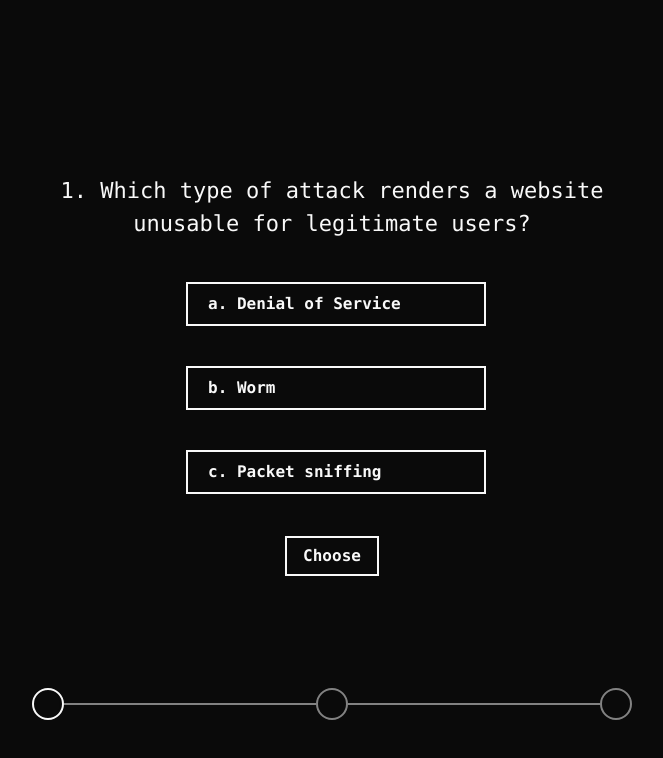
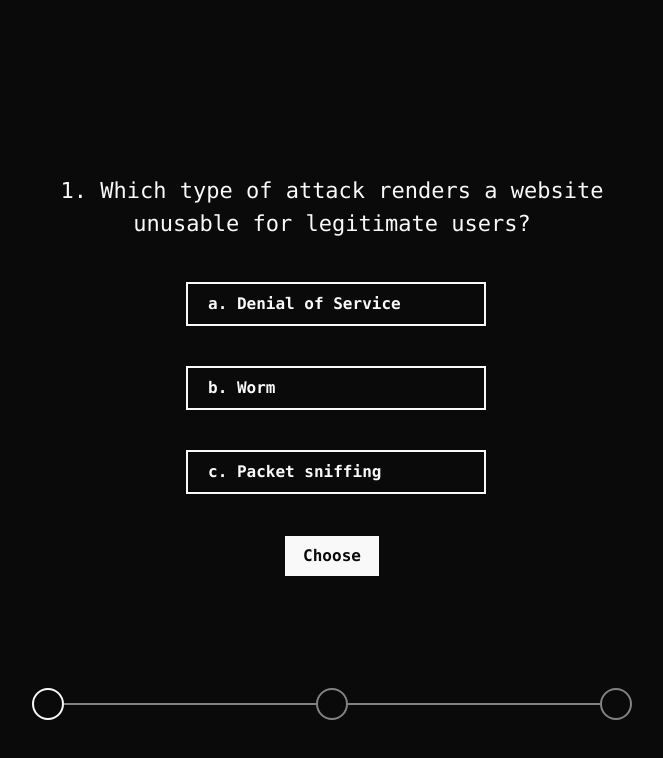
Before and after one commit to kabizzle/NetDefender, a React (Vite) app: page /level/1 in a window 1280 px wide. Both pictures are taken after a click on the button "Start". Shown: the top 758 px of the page, without its empty margins (308-971 px from the left). Built offline with nearby package versions, Linux system fonts and the light colour scheme.

Commit message:
fixed bug where selected button was unreadable, also linked end of level to main menu

```diff
--- a/src/components/MS/Questions.tsx
+++ b/src/components/MS/Questions.tsx
@@ -10,6 +10,8 @@ import { Box, Button, ButtonGroup,   Step,
   Stepper,
   useSteps,Progress, Flex, AbsoluteCenter, Grid, GridItem, Icon, Text, extendTheme, Stack } from "@chakra-ui/react";
 
+import { Link } from "react-router-dom";
+import { homedir } from "os";
 
   /*interface LevelQuestion {
     id: number;
@@ -46,8 +48,8 @@ const Questions = (props: any) => {
 
   const alphabet = ["a", "b", "c", "d", "e", "f", "g"]
   const questions = props.quiz
-  const ogButtonColors = Array.from({length: questions.length}, () => ({border: "game.white", fill: "game.black"}));
-  const [buttonColors, setButtonColors] = useState(Array.from({length: questions.length}, () => ({border: "game.white", fill: "game.black"})));
+  const ogButtonColors = Array.from({length: questions.length}, () => ({border: "game.white", fill: "game.black", text_color: "game.white"}));
+  const [buttonColors, setButtonColors] = useState(Array.from({length: questions.length}, () => ({border: "game.white", fill: "game.black", text_color: "game.white"})));
   const [selectedOption, setSelectedOption] = useState(null);
   const [currentQuestionIndex, setCurrentQuestionIndex] = useState(0);
   const [score, setScore] = useState(0); // counts correct answers
@@ -108,6 +110,7 @@ const Questions = (props: any) => {
       setButtonColors(() => {
         const updatedColors = ogButtonColors;
         updatedColors[index].fill = "game.white.30";
+		updatedColors[index].text_color = "game.black";
         return updatedColors;
       });
   };
@@ -141,6 +144,7 @@ const Questions = (props: any) => {
           const updatedColors = [...prevColors];
           updatedColors[selectedIndex].border = "game.green";
           updatedColors[selectedIndex].fill = "game.black";
+		  updatedColors[selectedIndex].text_color = "game.white";
           return updatedColors;
         });
         setStepColors(() => {
@@ -152,6 +156,7 @@ const Questions = (props: any) => {
         const updatedColors = [...prevColors];
         updatedColors[selectedIndex].border = "game.red";
         updatedColors[selectedIndex].fill = "game.black";
+		updatedColors[selectedIndex].text_color = "game.white";
         return updatedColors;
       });
       setStepColors(() => {
@@ -168,7 +173,7 @@ const Questions = (props: any) => {
     if (buttonStage == "choose") {
     return (
       <Button
-        onClick={isCorrect} border="2px" borderColor="game.white" bg="game.black" color="game.white" borderRadius="0px" _hover={{color:"game.black", bg:"game.white"}}>
+        onClick={isCorrect} border="2px" borderColor="game.white" bg="game.white" color="game.black" borderRadius="0px" _hover={{color:"game.black", bg:"game.white"}}>
         Choose
       </Button>
     )
@@ -200,7 +205,7 @@ const Questions = (props: any) => {
     return (
       <Button key={index}
       bgColor={buttonColors[index].fill}
-      border="2px" borderColor={buttonColors[index].border} color="game.white" borderRadius="0px"
+      border="2px" borderColor={buttonColors[index].border} color={buttonColors[index].text_color} borderRadius="0px"
       marginTop="10" padding="5" width="300px" justifyContent="start" _hover={{color:"game.black", bg:"game.white"}}
             onClick={() => handleOptionSelect(option, index)} >
             {alphabet[index]}. {option}
@@ -350,7 +355,13 @@ const Questions = (props: any) => {
 				</Box>
 				<Box paddingBottom="10">Correct answers: {score}/{questions.length}</Box>
 			</Box>
+			<Link to="/">
+				<Button  border="2px" m="5em 0 0 0" borderRadius="0px">
+					Main menu
+				</Button>
+			</Link>
 		</Box>
+
       );
     }
   };
```
Lines whose indentation alone changed are shown as unchanged.
